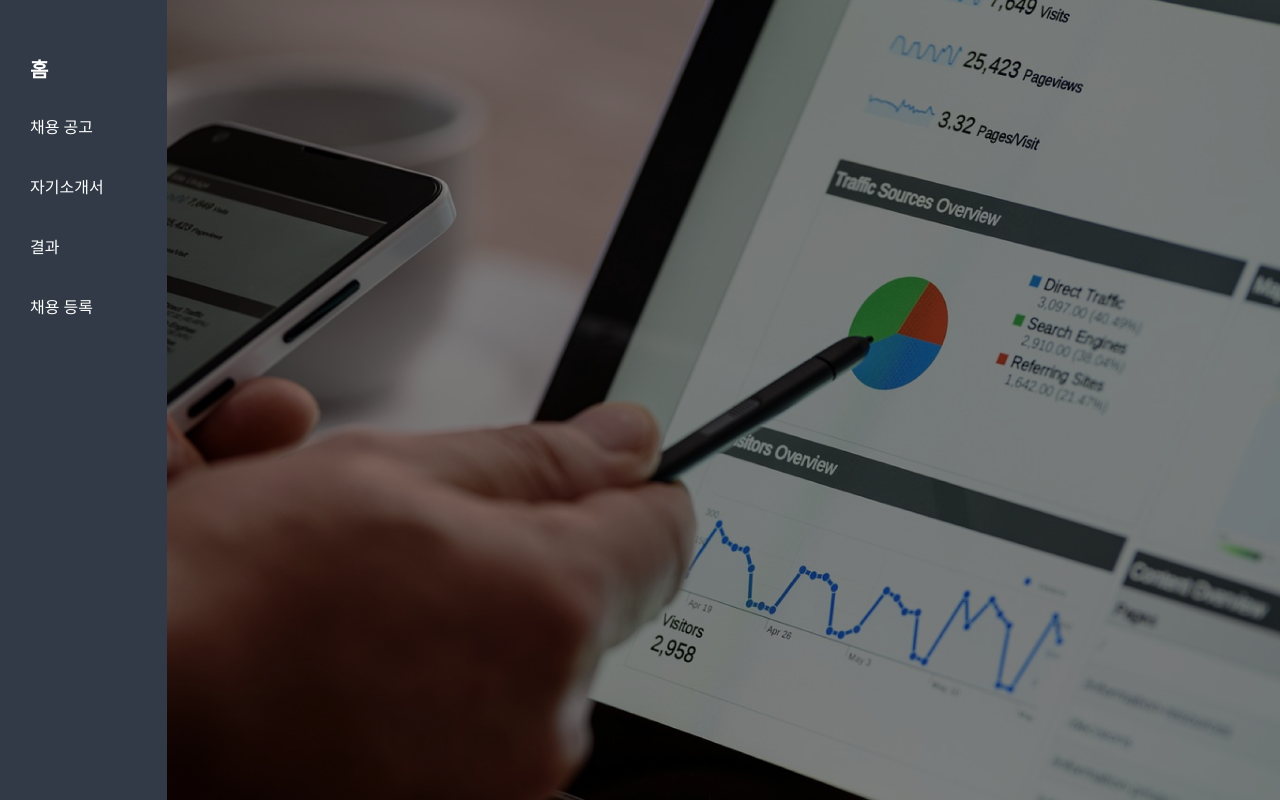
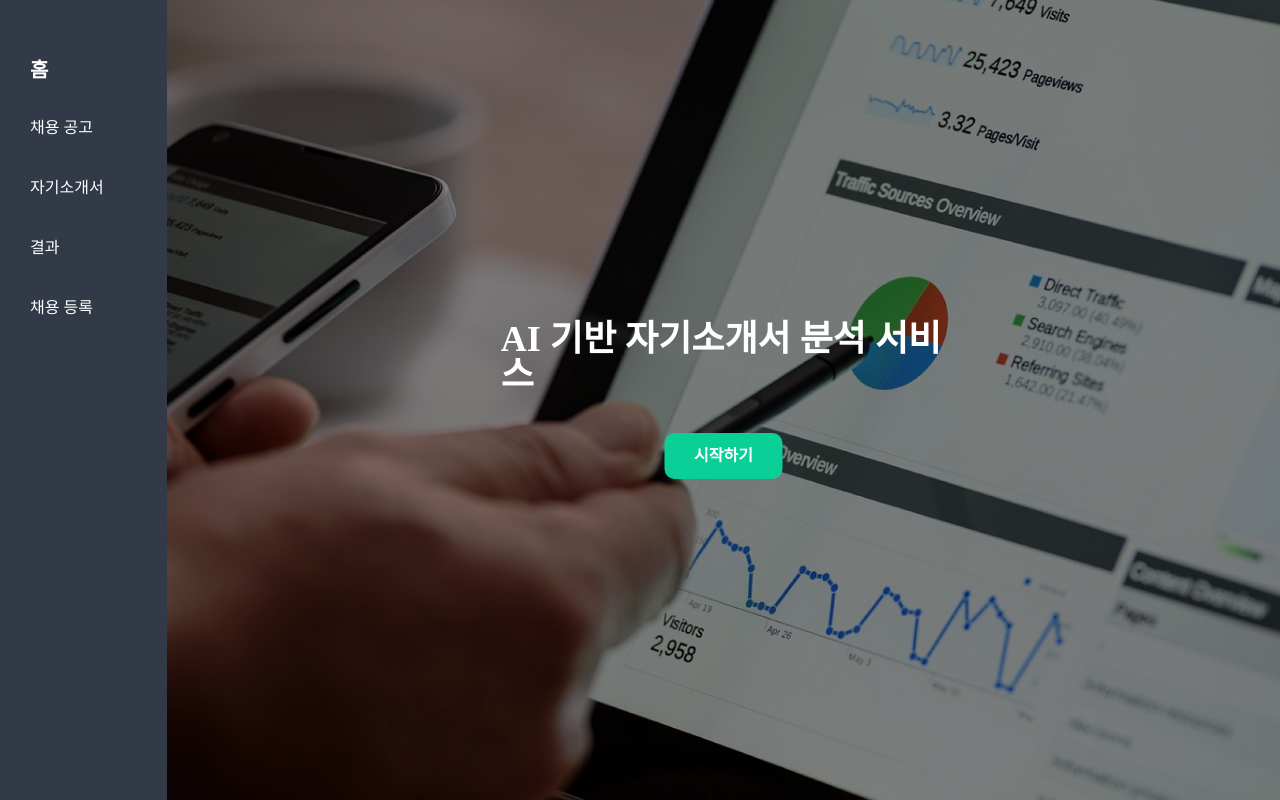
Before and after one commit to A-I-N-G/jarvise-client, a React (Create React App) app: page / in a window 1280 px wide. Built offline with nearby package versions, Linux system fonts and the light colour scheme.

Commit message:
메인 페이지 완성

```diff
--- a/src/pages/Hire.tsx
+++ b/src/pages/Hire.tsx
@@ -30,7 +30,7 @@ const CenterBox = styled.div`
 `;
 
 const StyledLink = styled(Link)`
-  padding: 10px 20px;
+  padding: 15px 30px;
   text-decoration: none;
   background-color: #0acf97;
   border-radius: 10px;
--- a/src/pages/Main.tsx
+++ b/src/pages/Main.tsx
@@ -1,3 +1,4 @@
+import { Link } from "react-router-dom";
 import styled from "styled-components";
 // import ImageSrc from '../../public/images/MainImage.jpg';
 
@@ -29,19 +30,30 @@ const Contents = styled.div`
   top: 50%;
   left: 50%;
   transform: translate(-50%, -50%);
-  border: 1px solid white;
   z-index: 20;
   display: flex;
+  flex-direction: column;
   align-items: center;
-  justify-content: space-around;
+  justify-content: center;
+  color: white;
+  font-size: 36px;
+  font-weight: 600;
 `;
 
 const Content = styled.div`
   width: 40%;
-  border: 1px solid white;
-  font-size: 36px;
+  color: white;
+  margin-bottom: 40px;
+`;
+
+const StyledLink = styled(Link)`
+  padding: 15px 30px;
+  text-decoration: none;
+  background-color: #0acf97;
+  border-radius: 10px;
+  color: white;
+  font-size: 16px;
   font-weight: 600;
-  color: white;
 `;
 
 const Main = () => {
@@ -49,10 +61,10 @@ const Main = () => {
     <Wrapper>
       <DimmedLayer />
       <MainImage src="images/MainPage.png" />
-      {/* <Contents>
-        <Content>aa</Content>
-        <Content>bb</Content>
-      </Contents> */}
+      <Contents>
+        <Content>AI 기반 자기소개서 분석 서비스</Content>
+        <StyledLink to="/hire">시작하기</StyledLink>
+      </Contents>
     </Wrapper>
   );
 };
```
